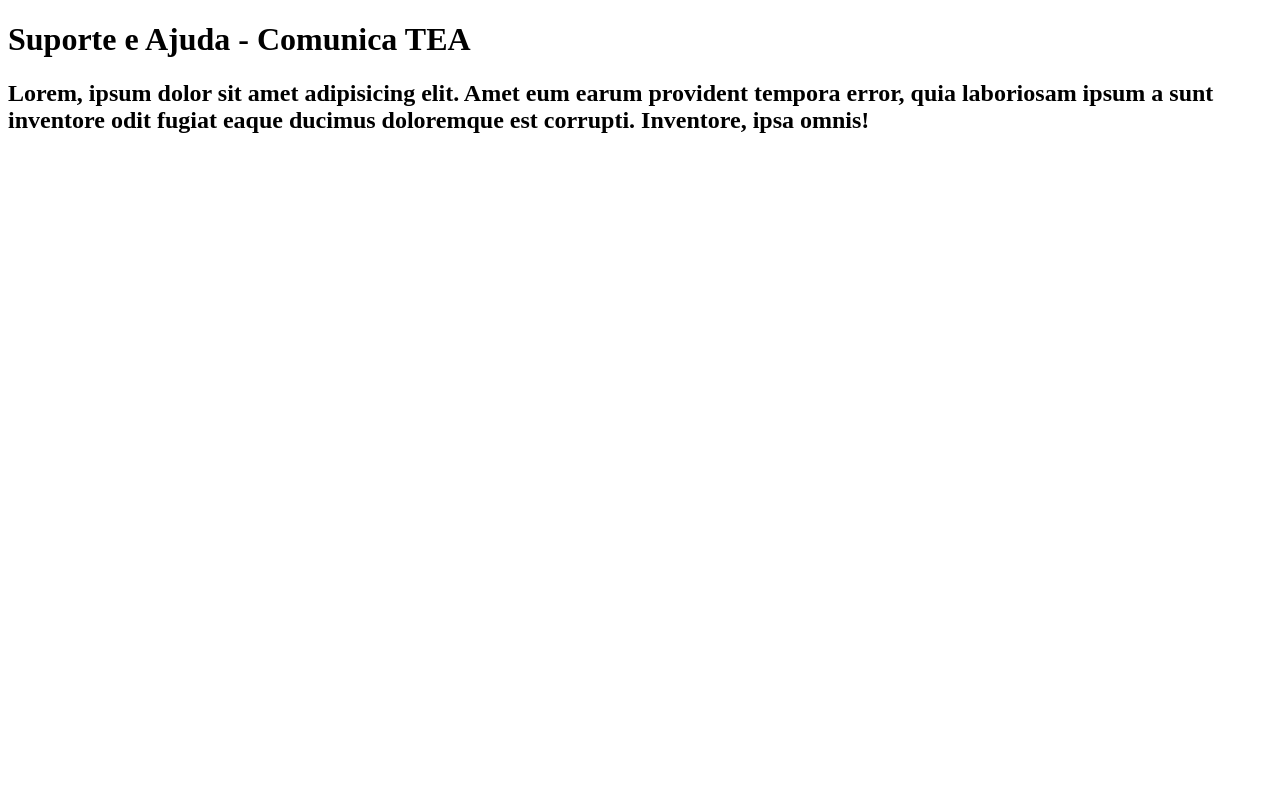
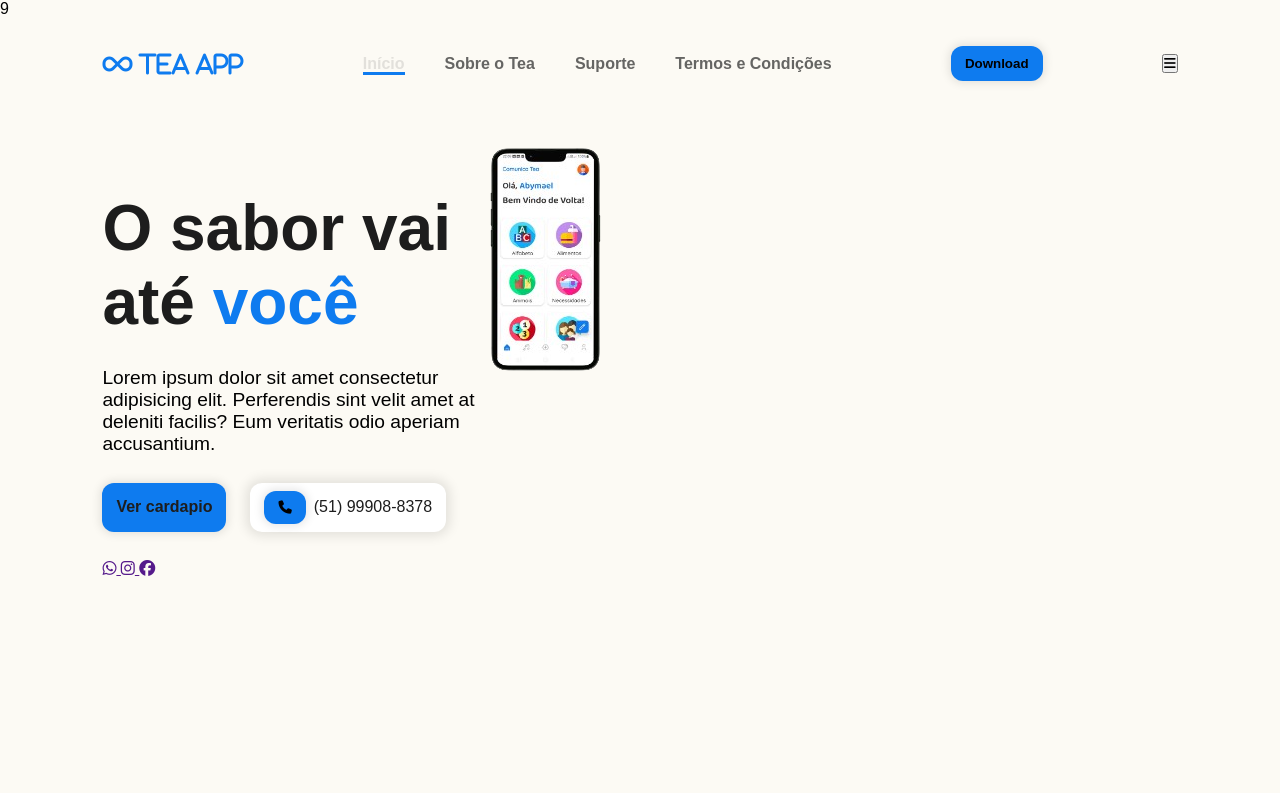
Before and after one commit to abymael1895/abymael1895.github.io, a plain HTML site: page index.html in a window 1280 px wide. Drawn offline with nearby package versions, Linux system fonts and the light colour scheme.

Commit message:
start site

```diff
--- a/index.html
+++ b/index.html
@@ -1,12 +1,118 @@
-<!DOCTYPE html>
+<!DOCTYPE html>9
 <html lang="pt-br">
 <head>
     <meta charset="UTF-8">
     <meta name="viewport" content="width=device-width, initial-scale=1.0">
+    <link rel="stylesheet" href="src/styles/styles.css">
+    <link rel="stylesheet" href="src/styles/header.css">
+    <link rel="stylesheet" href="src/styles/home.css">
+    <link rel="stylesheet" href="https://cdnjs.cloudflare.com/ajax/libs/font-awesome/6.6.0/css/all.min.css" integrity="sha512-Kc323vGBEqzTmouAECnVceyQqyqdsSiqLQISBL29aUW4U/M7pSPA/gEUZQqv1cwx4OnYxTxve5UMg5GT6L4JJg==" crossorigin="anonymous" referrerpolicy="no-referrer" />
+    <script src="https://cdnjs.cloudflare.com/ajax/libs/jquery/3.7.1/jquery.min.js" integrity="sha512-v2CJ7UaYy4JwqLDIrZUI/4hqeoQieOmAZNXBeQyjo21dadnwR+8ZaIJVT8EE2iyI61OV8e6M8PP2/4hpQINQ/g==" crossorigin="anonymous" referrerpolicy="no-referrer"></script>
     <title>Suporte e Ajuda</title>
 </head>
 <body>
-    <h1>Suporte e Ajuda - Comunica TEA</h1>
-    <h2>Lorem, ipsum dolor sit amet adipisicing elit. Amet eum earum provident tempora error, quia laboriosam ipsum a sunt inventore odit fugiat eaque ducimus doloremque est corrupti. Inventore, ipsa omnis!</h2>
+    <header>
+        <nav id="navbar">
+            <i class="fa-solid fa-infinity" id="nav_logo"> tea app</i>
+
+            <ul id="nav_list">
+                    <li class="nav-item active">
+                        <a href="#home">Início</a>
+                    </li>
+                    <li class="nav-item">
+                        <a href="#tea">Sobre o Tea</a>
+                    </li>
+                    <li class="nav-item">
+                        <a href="#suport">Suporte</a>
+                    </li>
+                    <li class="nav-item">
+                        <a href="term">Termos e Condições</a>
+                    </li>
+            </ul>
+
+            <button class="btn-default">
+                Download
+            </button>
+
+            <button class="mobile_btn">
+                <i class="fa-solid fa-bars"></i>
+            </button>
+        </nav>
+
+        <div id="mobile_menu">
+            <ul id="mobile_nav_list">
+                <li class="nav-item">
+                    <a href="#home">Início</a>
+                </li>
+                <li class="nav-item">
+                    <a href="#tea">Sobre o Tea</a>
+                </li>
+                <li class="nav-item">
+                    <a href="#suport">Suporte</a>
+                </li>
+                <li class="nav-item">
+                    <a href="term">Termos e Condições</a>
+                </li>
+            </ul>
+
+            <button class="btn-default">
+                Download
+            </button>
+        </div>
+
+    </header>
+
+    <main id="content">
+        <section id="home">
+            <div class="shape"></div>
+            <div id="cta">
+               <h1 class="title">
+                O sabor vai até
+                <span>você</span>
+               </h1>
+
+               <p class="description">
+                    Lorem ipsum dolor sit amet consectetur adipisicing elit.
+                    Perferendis sint velit amet at deleniti facilis?
+                    Eum veritatis odio aperiam accusantium.
+               </p>
+
+               <div id="cta_buttons">
+                    <a href="#" class="btn-default">
+                        Ver cardapio
+                    </a>
+
+                    <a href="tel:+55555555" id="phone_button">
+                        <button class="btn-default">
+                            <i class="fa-solid fa-phone"></i>
+                        </button>
+                        (51) 99908-8378
+                    </a>
+               </div>
+
+               <div class="social-media-buttons">
+                <a href="">
+                    <i class="fa-brands fa-whatsapp"></i>
+                </a>
+
+                <a href="">
+                    <i class="fa-brands fa-instagram"></i>
+                </a>
+
+                <a href="">
+                    <i class="fa-brands fa-facebook"></i>
+                </a>
+
+               </div>
+
+            </div>
+
+            <div id="banner">
+                <img src="src/images/app_img.png" alt="">
+            </div>
+        </section>
+    </main>
+
+    <script src="src/js/script.js"></script>
 </body>
 </html>
--- /dev/null
+++ b/src/js/script.js
@@ -0,0 +1,6 @@
+$(document).ready(function() {
+    $('#mobile_btn').on('click', function(){
+        $('#mobile_menu').toggleClass('active');
+        $('#mobile_btn').find('i').toggleClass('fa-x');
+    });
+});
--- /dev/null
+++ b/src/styles/header.css
@@ -0,0 +1,75 @@
+header{
+    width: 100%;
+    padding: 28px 8%;
+}
+
+#navbar{
+    width: 100%;
+    display: flex;
+    align-items: center;
+    justify-content: space-between;
+}
+
+#nav_logo{
+    font-size: 24px;
+    color: #0E7BEF;
+}
+
+#nav_list{
+    display: flex;
+    list-style: none;
+    gap: 40px;
+}
+
+.nav-item a{
+    text-decoration: none;
+    color: #1d1d1dad;
+    font-weight: 600;
+}
+
+.nav-item.active a{
+    color: #1d1d1d1d;
+    border-bottom: 3px solid #0E7BEF;
+}
+
+#mobile_btn{
+    display: none;
+}
+
+#mobile_menu{
+    display: none;
+}
+
+@media screen and (max-width: 1270px){
+    #nav_list,
+    #navbar .btn-default{
+        display: none;
+    }
+
+    #mobile_btn{
+        display: block;
+        border: none;
+        background-color: transparent;
+        font-size: 1.5rem;
+        cursor: pointer;
+    }
+
+    #mobile_menu.active{
+        display: flex;
+        flex-direction: column;
+        align-items: center;
+    }
+
+    #mobile_nav_list{
+        display: flex;
+        flex-direction: column;
+        gap: 12px;
+        margin: 12px 0px;
+    }
+
+    #mobile_nav_list .nav-item{
+        list-style: none;
+        text-align: center;
+    }
+
+}
--- /dev/null
+++ b/src/styles/home.css
@@ -0,0 +1,47 @@
+#home{
+    display: flex;
+    min-height: calc(100vh - 91px);
+
+}
+
+#cta{
+    width: 35%;
+    display: flex;
+    flex-direction: column;
+    gap: 28px;
+    margin-top: 5%;
+}
+
+#cta .title{
+    font-size: 4rem;
+    color: #1d1d1d;
+}
+
+#cta .title span{
+    color: #0E7BEF;
+}
+
+#cta .description{
+    font-size: 1.2rem;
+}
+
+#cta_buttons{
+    display: flex;
+    gap: 24px;
+}
+
+#cta_buttons a{
+    text-decoration: none;
+    color: #1d1d1d;
+}
+
+#phone_button{
+    display: flex;
+    gap: 8px;
+    align-items: center;
+    background-color: #ffffff;
+    padding: 8px 14px;
+    font-weight: 500;
+    box-shadow: 0px 0px 12px 4px rgba(0, 0, 0, 0.1);
+    border-radius: 12px;
+}
--- /dev/null
+++ b/src/styles/styles.css
@@ -0,0 +1,34 @@
+@import url('https://fonts.googleapis.com/css2?family=Gilda+Display&family=Nanum+Myeongjo:wght@400;700;800&display=swap');
+
+*{
+    font-family: 'Poppins', sans-serif;
+    margin: 0;
+    padding: 0;
+    box-sizing: border-box;
+}
+
+body{
+    background-color: #fcfaf4;
+}
+
+section{
+    padding: 28px 8%;
+}
+
+.btn-default{
+    border: none;
+    display: flex;
+    align-items: center;
+    justify-content: center;
+    background-color: #0E7BEF;
+    border-radius: 12px;
+    padding: 10px 14px;
+    font-weight: 600;
+    box-shadow: 0px 0px 10px 2px rgba(0,0,0,0.1);
+    cursor: pointer;
+    transition: background-color .3s ease;
+}
+
+.btn-default:hover{
+    background-color: #0E7BEF;
+}
```
Also changed, not shown: src/images/app_img.png (added).
